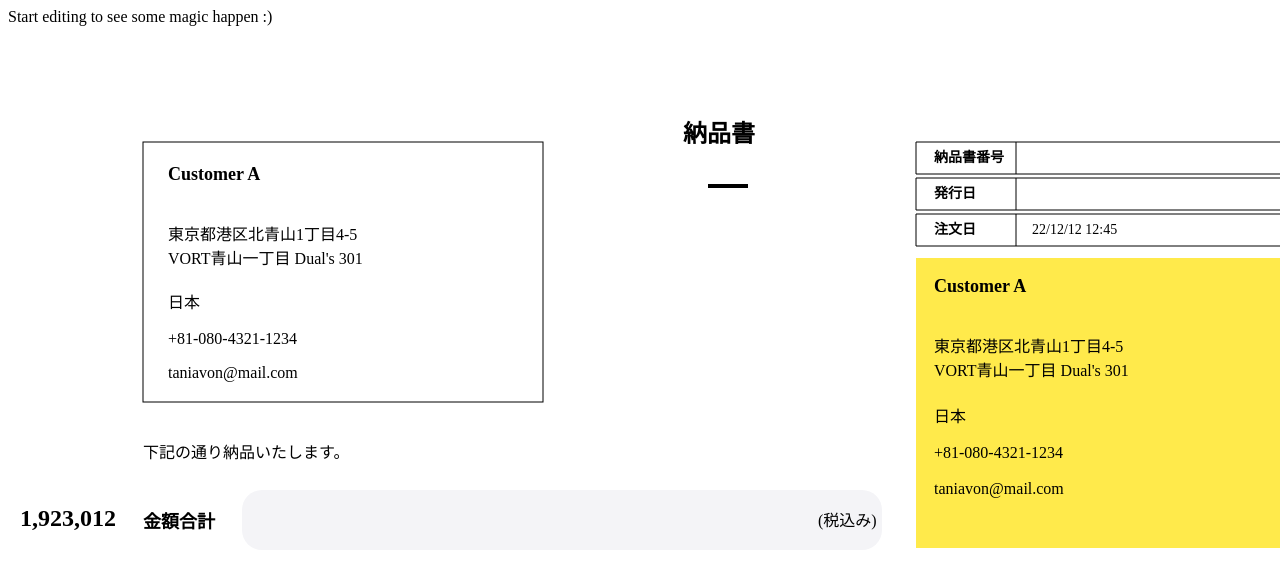
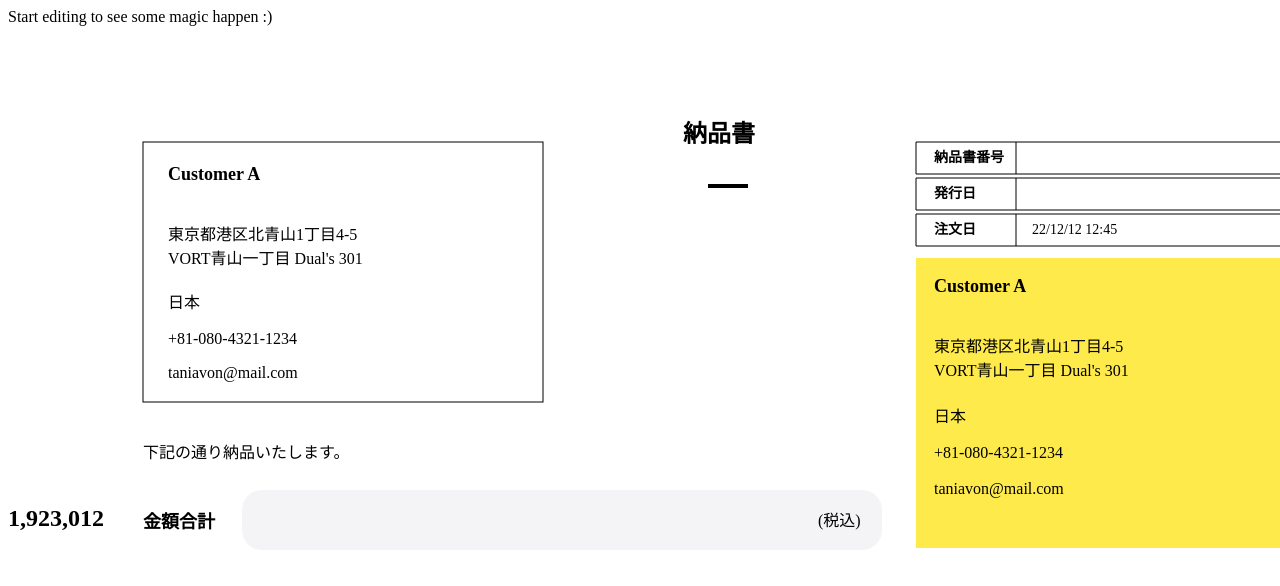
Before and after one commit to tinnick/delivery-statement, an Angular app: page / in a window 1280 px wide. Shown: the top 586 px of the page. Built offline with nearby package versions, Linux system fonts and the light colour scheme.

Commit message:
adjusting value

```diff
--- a/src/app/app.component.html
+++ b/src/app/app.component.html
@@ -77,7 +77,7 @@
 
     <rect x="234" y="448" width="640" height="60" rx="20" fill="#F4F4F7" stroke="none" />
 
-    <text x="810" y="484" class="fs-16">(税込み)</text>
-    <text dx="12" y="484" class="fs-24 bold">{{ 1923012 | number }}</text>
+    <text x="810" y="484" class="fs-16">(税込)</text>
+    <text [attr.x]="798 - value.offsetWidth" y="484" class="fs-24 bold" #value>{{ 1923012 | number }}</text>
   </g>
 </svg>
```
